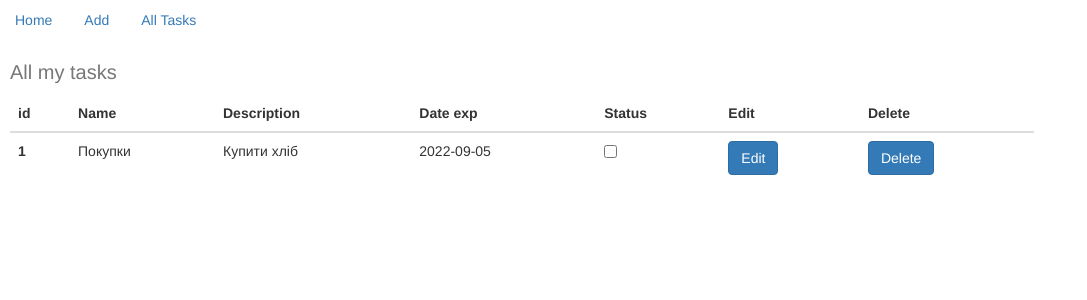
After one commit to lhalam/python-core-26.07.22, a Flask app: page /tasks in a window 1280 px wide. The commit adds this page. Shown: the top 300 px of the page, without its empty margins (0-1087 px from the left). Run offline with Flask 2, Linux system fonts and the light colour scheme; data comes from the database, SQL or seed files in the repository; both versions use the stored data as it was after the commit; some libraries are stand-ins or nearby versions.

Commit message:
add hw-13

```diff
--- a/lesson13/hw/icoderp/app.py
+++ b/lesson13/hw/icoderp/app.py
@@ -1,71 +1,99 @@
-from flask import Flask, request, render_template, url_for, redirect
+from flask import Flask, request, render_template, redirect, url_for
+from flask_bootstrap import Bootstrap
 from flask_sqlalchemy import SQLAlchemy
-from sqlalchemy.sql import func
-from sqlalchemy import desc
-from flask_bootstrap import Bootstrap
-
+from datetime import datetime
 
 app = Flask(__name__)
 Bootstrap(app)
-# DB
-app.config['SQLALCHEMY_DATABASE_URI'] = 'postgresql://postgres:root@localhost:5432/lesson13'  # 'sqlite:///test.db'
-app.config['SQLALCHEMY_TRACK_MODIFICATIONS'] = False
-app.secret_key = 'sfjhvdfbhvbkjsdbjbnjhuhrgbiut'
 
+app.config['SQLALCHEMY_DATABASE_URI'] = 'sqlite:///lesson13.db'
+app.config["SQLALCHEMY_TRACK_MODIFICATIONS"] = False
+app.secret_key = 'qwerty'
 db = SQLAlchemy(app)
 
 
-class Note(db.Model):
-    id = db.Column(db.Integer(), primary_key=True)
-    title = db.Column(db.String(30))
-    text = db.Column(db.String())
-    complete = db.Column(db.Boolean())
-    date = db.Column(db.DateTime(timezone=True), default=func.now())
+class Tasks(db.Model):
+    __tablename__ = "tasks"
+    id = db.Column(db.Integer, primary_key=True)
+    name = db.Column(db.String, nullable=False)
+    description = db.Column(db.String, nullable=False)
+    expiration_date = db.Column(db.Date)
+    done = db.Column(db.Boolean)
+
+    def __init__(self, name, description, expiration_date, done=True):
+        self.name = name
+        self.description = description
+        self.expiration_date = expiration_date
+        self.done = done
+
+    def __repr__(self):
+        return self.name
 
 
 @app.route('/')
 def home():
-    incomplete = Note.query.filter_by(complete=False).order_by(desc(Note.date)).all()
-    complete = Note.query.filter_by(complete=True).order_by(desc(Note.date)).all()
-    return render_template('home.html', incomplete=incomplete, complete=complete)
+    tasks = db.session.query(Tasks).all()
+    return render_template("home.html", tasks=len(tasks))
 
 
-# add notes
-@app.route('/add', methods=['POST'])
-def add():
-    note = Note(title=request.form['todotitle'], text=request.form['todotext'], complete=False)
-    db.session.add(note)
-    db.session.commit()
-    return redirect(url_for('home'))
+@app.route('/tasks', methods=['GET'])
+def list_tasks():
+    tasks = db.session.query(Tasks).all()
+    return render_template("task/list_tasks.html", tasks=tasks)
 
 
-# completed task
-@app.route('/complete/<int:pk>')
-def complete(pk):
-    note = Note.query.filter_by(id=pk)
-    note.complete = True
-    db.session.commit()
-    return redirect(url_for('home'))
+@app.route('/task', methods=['POST', 'GET'])
+def add_task():
+    if request.method == 'GET':
+        return render_template('task/add_task.html')
+    elif request.method == 'POST':
+        name = request.form['name']
+        description = request.form['description']
+        expiration_date = datetime.strptime(request.form["expiration_date"], '%Y-%m-%d').date()
+        done = False
+        task = Tasks(name, description, expiration_date, done)
+        db.session.add(task)
+        db.session.commit()
+        return redirect(url_for('list_tasks'))
 
 
-def delete(pk):
-    task_to_delete = Note.query.get_or_404(pk)
-    try:
-        db.session.delete(task_to_delete)
+@app.route('/task/del/<int:pk>', methods=['GET', 'POST'])
+def delete_task(pk):
+    task = db.session.query(Tasks).get(pk)
+    if request.method == 'GET':
+        return render_template('task/delete_task.html', task=task)
+    elif request.method == 'POST':
+        db.session.delete(task)
         db.session.commit()
-        return redirect(url_for('home'))
-    except:
-        return 'There was an error while deleting that task'
+    return redirect(url_for('list_tasks'))
 
 
-def update(pk):
-    if request.method == 'POST':
-        note = Note(id=pk, title=request.form['todotitle'], text=request.form['todotext'], complete=False)
-        db.session.add(note)
-        db.session.commit()
-        return redirect(url_for('home'))
+@app.route('/task/<int:pk>', methods=['GET', 'POST'])
+def update_task(pk):
+    task = db.session.query(Tasks).get(pk)
+    if request.method == 'GET':
+        return render_template('task/update_task.html', task=task)
+    elif request.method == 'POST':
+        flag = False
+        if not task.name == request.form["name"]:
+            task.name = request.form["name"]
+            flag = True
+        if not task.description == request.form["description"]:
+            task.description = request.form["description"]
+            flag = True
+        if not task.expiration_date == datetime.strptime(request.form["expiration_date"], '%Y-%m-%d').date():
+            task.expiration_date = datetime.strptime(request.form["expiration_date"], '%Y-%m-%d').date()
+            flag = True
+        done = False if request.form.get("done") == None else True
+        if not task.done == done:
+            task.done = done
+            flag = True
+        if flag:
+            db.session.add(task)
+            db.session.commit()
+        return redirect(url_for('list_tasks'))
 
 
 if __name__ == "__main__":
     db.create_all()
-    app.run()  # debug=True
+    app.run()
--- a/lesson13/hw/icoderp/templates/home.html
+++ b/lesson13/hw/icoderp/templates/home.html
@@ -1,39 +1,23 @@
-<!DOCTYPE html>
-<html lang="en">
-<head>
-    <meta charset="UTF-8">
-    <title>ToDo List</title>
-    <link href="https://cdn.jsdelivr.net/npm/bootstrap@5.1.1/dist/css/bootstrap.min.css" rel="stylesheet"
-        integrity="sha384-F3w7mX95PdgyTmZZMECAngseQB83DfGTowi0iMjiWaeVhAn4FJkqJByhZMI3AhiU" crossorigin="anonymous">
-    <link rel="shortcut icon" href="{{ url_for('static', filename='favicon.ico') }}" />
-</head>
-<body>
-<div class="container">
-    <h2>Todo List</h2>
-    <div class="form-group">
-        <h3>Task:</h3>
-        <ul>
-            {% for todo in incomplete %}
-             <li style="font-size: 30pt">{{ todo.title }}: {{ todo.text }}
-                 <a href="{{ url_for('complete', pk=todo.id) }}">Mark as complete</a> </li>
-            {% endfor %}
-        </ul>
-        <h3>Complete:</h3>
-        <ul>
-            {% for todo in complete %}
-            <li style="font-size: 30pt">{{ todo.title }}: {{ todo.text }}</li>
-            {% endfor %}
-        </ul>
-    </div>
-    <div>add a new todo list</div>
-    <form action="{{ url_for('add') }}" method="POST" >
-            <input class="form-control" type="text" name="todotitle">
-            <input class="form-control" type="text" name="todotext">
-            <input value="Add note" type="submit"  >
-    </form>
-</div>
-<script src="https://cdn.jsdelivr.net/npm/bootstrap@5.1.1/dist/js/bootstrap.bundle.min.js"
-    integrity="sha384-/bQdsTh/da6pkI1MST/rWKFNjaCP5gBSY4sEBT38Q/9RBh9AH40zEOg7Hlq2THRZ" crossorigin="anonymous">
-</script>
-</body>
-</html>
+{% extends "bootstrap/base.html" %}
+{% block title %}This is an example page{% endblock %}
+
+{% block navbar %}
+<ul class="nav nav-pills">
+  <li class="nav-item">
+    <a class="nav-link active" aria-current="page" href="/">Home</a>
+  </li>
+  <li class="nav-item">
+    <a class="nav-link" href={{ url_for('add_task') }}>Add</a>
+  </li>
+  <li class="nav-item">
+    <a class="nav-link" href={{ url_for('list_tasks') }}>All Tasks</a>
+  </li>
+</ul>
+{% endblock %}
+
+{% block content %}
+  <div style="margin: 10px">
+      <h2>Hello, it`s your TASK MANAGER</h2>
+      <h3>You have {{tasks}} task`s</h3>
+  </div>
+{% endblock %}
--- /dev/null
+++ b/lesson13/hw/icoderp/templates/task/list_tasks.html
@@ -0,0 +1,37 @@
+{% extends "home.html" %}
+
+{% block title %}All tasks{% endblock %}
+
+{% block content %}
+
+    <table class="table table-hover" style="margin: 10px; width:80%;">
+        <caption style="font-size:20px">All my tasks</caption>
+        <thead>
+            <tr>
+                <th>id</th>
+                <th>Name</th>
+                <th>Description</th>
+                <th>Date exp</th>
+                <th>Status</th>
+                <th>Edit</th>
+                <th>Delete</th>
+            </tr>
+        </thead>
+        <tbody>
+        {% for task in tasks %}
+            <tr>
+                <th>{{ task.id }}</th>
+                <td>{{ task.name }}</td>
+                <td>{{ task.description }}</td>
+                <td>{{ task.expiration_date }}</td>
+                <td>
+                    <input type="checkbox" onclick="return false;" {% if task.done %} checked {% endif %}>
+                </td>
+                <td><a class="btn btn-primary" href={{ url_for('update_task', pk=task.id) }} >Edit</a></td>
+                <td><a class="btn btn-primary" href={{ url_for('delete_task', pk=task.id) }} >Delete</a></td>
+            </tr>
+        {% endfor %}
+        </tbody>
+    </table>
+
+{% endblock %}
```
Also changed, not shown: lesson13/hw/icoderp/templates/task/add_task.html (added, +20 -0 lines), lesson13/hw/icoderp/templates/task/delete_task.html (added, +26 -0 lines), lesson13/hw/icoderp/templates/task/update_task.html (added, +26 -0 lines), lesson13/hw/icoderp/lesson13.db (added).
